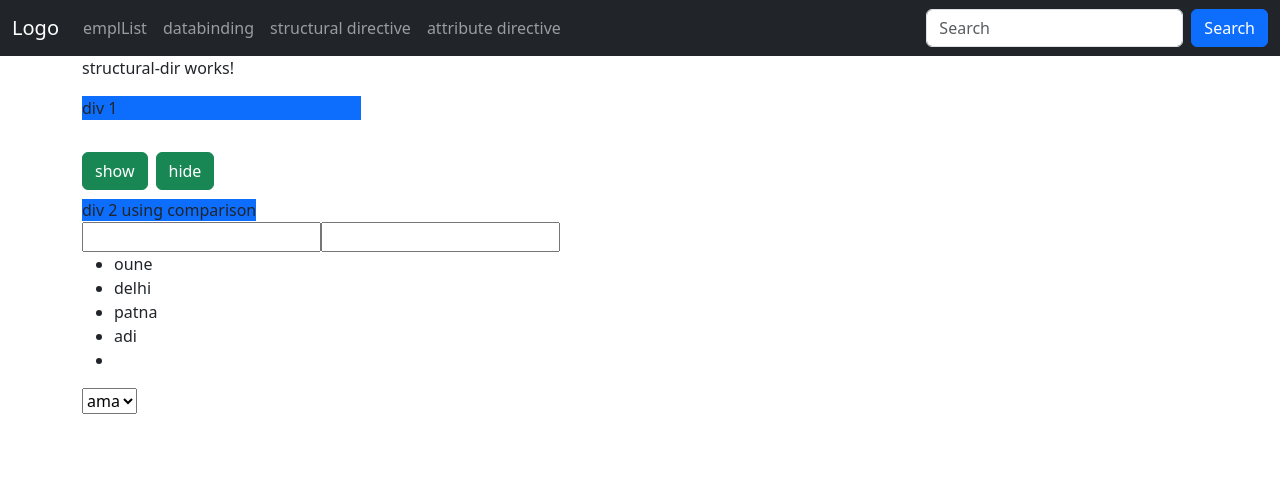
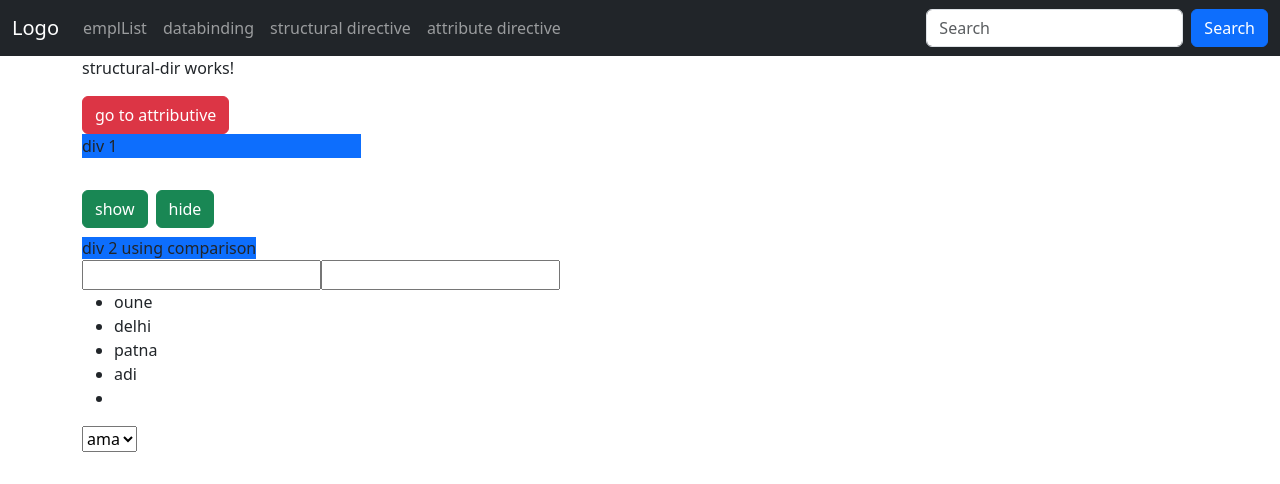
Before and after one commit to Amanavi75/Practice_ng, an Angular app: page /structuraldirective in a window 1280 px wide. Shown: the top 484 px of the page. Built offline with nearby package versions, Linux system fonts and the light colour scheme.

Commit message:
additional method to add router using html and typescript function

```diff
--- a/src/app/components/attributedir/attributedir.component.html
+++ b/src/app/components/attributedir/attributedir.component.html
@@ -3,8 +3,9 @@
     Div 1
 
 </div>
+ that structural button is a way of routing throught html
+<button class="btn btn-primary" [routerLink]="['/structuraldirective']" id="str"> go to structurcal </button>
 
-<button class="btn btn-primary" [routerLink]="['/structuraldirective']" id="str"> go to structurcal </button>
 
 <div class="b"[ngClass]="div1BgColor" >
     Div2
--- a/src/app/components/structural-dir/structural-dir.component.html
+++ b/src/app/components/structural-dir/structural-dir.component.html
@@ -1,4 +1,6 @@
 <p>structural-dir works!</p>
+
+<button class="btn btn-danger" (click)="navigateToattrbutive()"> go to attributive</button>
 
 <div  *ngIf= "isDivisible" class="row-3">
 
--- a/src/app/components/structural-dir/structural-dir.component.ts
+++ b/src/app/components/structural-dir/structural-dir.component.ts
@@ -1,6 +1,7 @@
 import { CommonModule } from '@angular/common';
 import { Component, input } from '@angular/core';
 import { FormsModule } from '@angular/forms';
+import { Route, Router } from '@angular/router';
 
 @Component({
   selector: 'app-structural-dir',
@@ -15,6 +16,8 @@ export class StructuralDirComponent {
   num2:string=""
   isDivisible:boolean = true;
   cityArray:string [] = ['oune', 'delhi','patna','adi']
+
+
 
   studentList:any []= [
     {
@@ -36,6 +39,17 @@ export class StructuralDirComponent {
       isActive:false
     },
   ]
+
+  //creating object of injectable services
+  //way 1 - through constructor (dependency injection)
+
+  constructor(private router:Router){
+
+  }
+  navigateToattrbutive(){
+    this.router.navigateByUrl("attributaldirective")
+
+  }
   showDiv1(){
     this.isDivisible = true ;
   }
```
